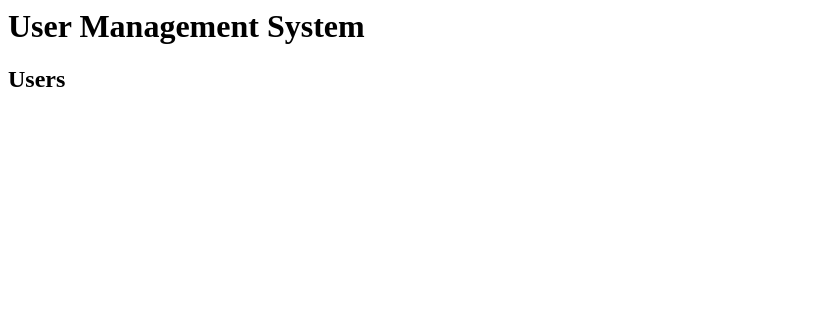
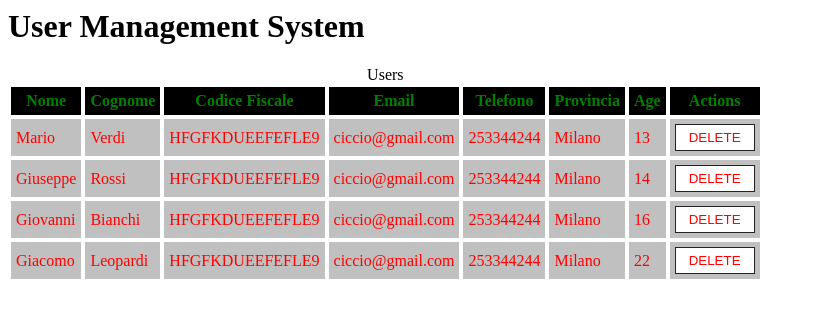
Before and after one commit to EliBrus/UMS, an Angular app: page / in a window 1280 px wide. Shown: the top 318 px of the page, without its empty margins (0-815 px from the left). Built offline with nearby package versions, Linux system fonts and the light colour scheme.

Commit message:
aggiunto component user

```diff
--- a/src/app/app.module.ts
+++ b/src/app/app.module.ts
@@ -6,9 +6,13 @@ import { AppComponent } from './app.component';
 import { HelloComponent } from './hello.component';
 import { UsersComponent } from './users/users.component';
 
+import { UserService } from "./users/user.service";
+import { UserComponent } from './user/user.component';
+
 @NgModule({
   imports:      [ BrowserModule, FormsModule ],
-  declarations: [ AppComponent, HelloComponent, UsersComponent ],
+  declarations: [ AppComponent, HelloComponent, UsersComponent, UserComponent ],
+  providers: [ UserService ],
   bootstrap:    [ AppComponent ]
 })
 export class AppModule { }
--- /dev/null
+++ b/src/app/user/user.component.css
@@ -0,0 +1,15 @@
+td {
+  padding: 5px;
+  border:1px solid white;
+  background: silver;
+  color: red;
+}
+button {
+  padding: 5px;
+  border: 1px solid #222;
+  width: 80px;
+}
+button.delete {
+  background: #fff;
+  color: red;
+}
--- /dev/null
+++ b/src/app/user/user.component.html
@@ -0,0 +1,10 @@
+<td>{{user.name}}</td>
+<td>{{user.lastname}}</td>
+<td>{{user.fiscalcode}}</td>
+<td>{{user.email}}</td>
+<td>{{user.phone}}</td>
+<td>{{user.province}}</td>
+<td>{{user.age}}</td>
+<td>
+  <button class="delete" (click)="DeleteUser(user)">DELETE</button>
+</td>
--- /dev/null
+++ b/src/app/user/user.component.ts
@@ -0,0 +1,18 @@
+import { Component, Input, OnInit } from '@angular/core';
+
+@Component({
+  selector: 'tr[app-user]',
+  templateUrl: './user.component.html',
+  styleUrls: ['./user.component.css']
+})
+export class UserComponent implements OnInit {
+  @Input('user-data') user
+  constructor() { }
+
+  ngOnInit() {
+  }
+  DeleteUser(user){
+    alert(this.user.name);
+  }
+
+}
--- /dev/null
+++ b/src/app/users/user.service.ts
@@ -0,0 +1,47 @@
+import { Injectable } from "@angular/core";
+
+@Injectable()
+export class UserService {
+  constructor(){
+  }
+  GetUsers() {
+    return [
+      {
+        name :'Mario',
+        lastname :'Verdi',
+        email :'ciccio@gmail.com',
+        fiscalcode :'HFGFKDUEEFEFLE9',
+        province: 'Milano',
+        phone: '253344244',
+        age: 13
+      },
+      {
+        name :'Giuseppe',
+        lastname :'Rossi',
+        email :'ciccio@gmail.com',
+        fiscalcode :'HFGFKDUEEFEFLE9',
+        province: 'Milano',
+        phone: '253344244',
+        age: 14
+      },
+      {
+        name :'Giovanni',
+        lastname :'Bianchi',
+        email :'ciccio@gmail.com',
+        fiscalcode :'HFGFKDUEEFEFLE9',
+        province: 'Milano',
+        phone: '253344244',
+        age: 16
+      },
+      {
+        name :'Giacomo',
+        lastname :'Leopardi',
+        email :'ciccio@gmail.com',
+        fiscalcode :'HFGFKDUEEFEFLE9',
+        province: 'Milano',
+        phone: '253344244',
+        age: 22
+      }
+    ];
+  }
+}
--- /dev/null
+++ b/src/app/users/users.component.css
@@ -0,0 +1,14 @@
+table{
+}
+th, td {
+  padding: 5px;
+  border:1px solid white;
+}
+th {
+  background: #000;
+  color: green;
+}
+td{
+  background: silver;
+  color: red;
+}
--- /dev/null
+++ b/src/app/users/users.component.html
@@ -0,0 +1,16 @@
+<table>
+  <caption>{{title}}</caption>
+  <tr>
+    <th>Nome</th>
+    <th>Cognome</th>
+    <th>Codice Fiscale</th>
+    <th>Email</th>
+    <th>Telefono</th>
+    <th>Provincia</th>
+    <th>Age</th>
+    <th>Actions</th>
+  </tr>
+
+  <tr app-user *ngFor="let user of users" [user-data]="user">
+  </tr>
+</table>
--- a/src/app/users/users.component.ts
+++ b/src/app/users/users.component.ts
@@ -1,9 +1,19 @@
-import { Component } from "@angular/core";
+import { Component, OnInit } from "@angular/core";
+import { UserService } from "./user.service";
 
 @Component({
   selector: 'app-users',
-  template: '<h2>Users</h2>'
+  templateUrl: './users.component.html',
+  styleUrls: ['./users.component.css']
 })
-export class UsersComponent {
+export class UsersComponent implements OnInit {
+  title = 'Users';
+  users = [];
+  constructor(private service: UserService) {
 
+   }
+
+  ngOnInit(){
+    this.users = this.service.GetUsers();
+  }
 }
```
